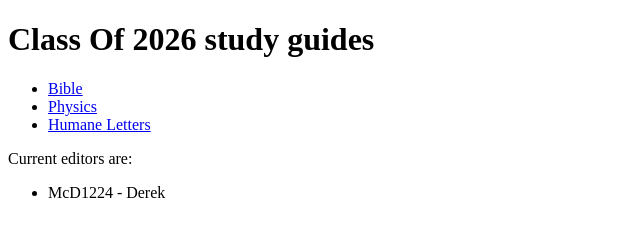
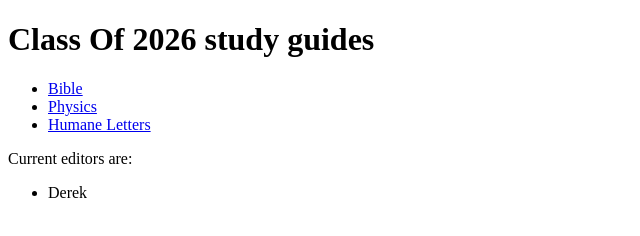
Before and after one commit to McD1224/McD1224.github.io, a plain HTML site: page index.html in a window 1280 px wide. Shown: the full height of the page, 0-640 px from the left. Drawn offline with Linux system fonts and the light colour scheme.

Commit message:
crediting

```diff
--- a/index.html
+++ b/index.html
@@ -15,7 +15,7 @@
         </ul>
         <p>Current editors are:</p>
         <ul>
-            <li>McD1224 - Derek</li>
+            <li> Derek</li>
         </ul>
     </body>
 
```
